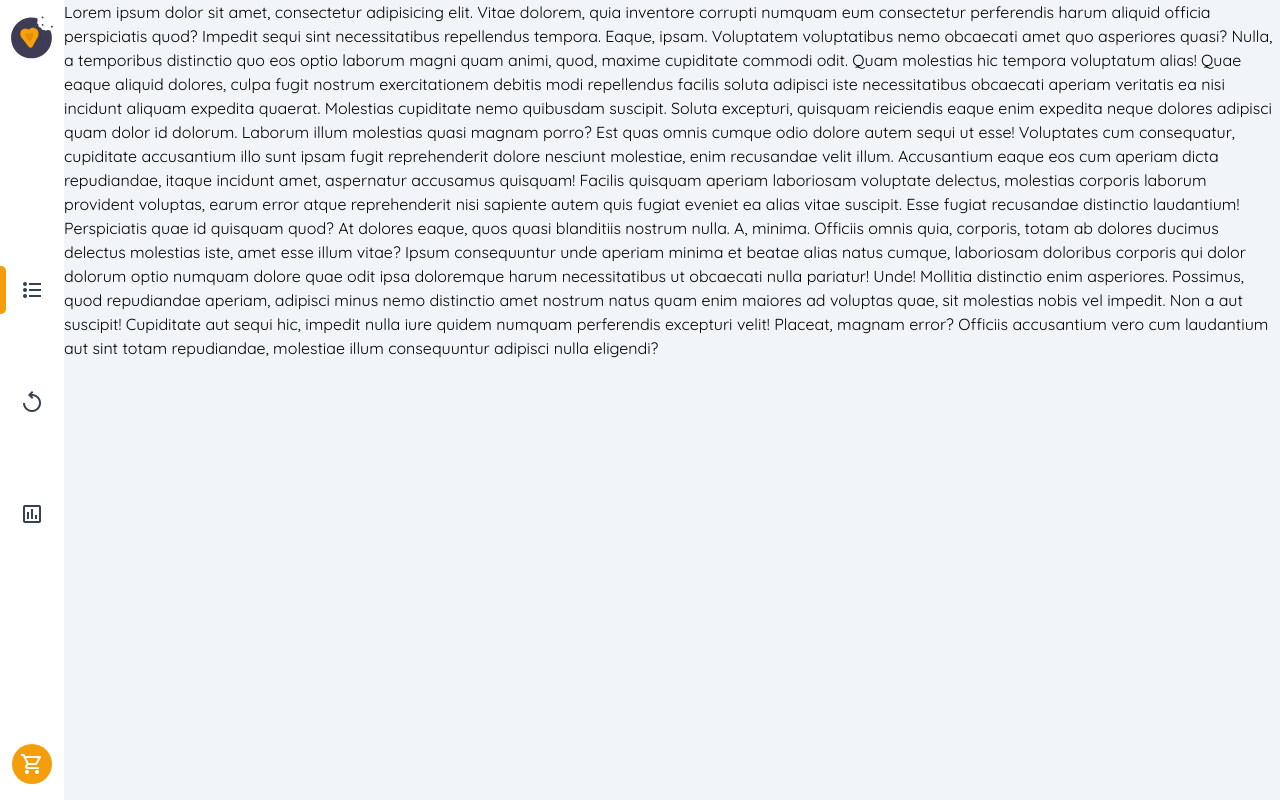
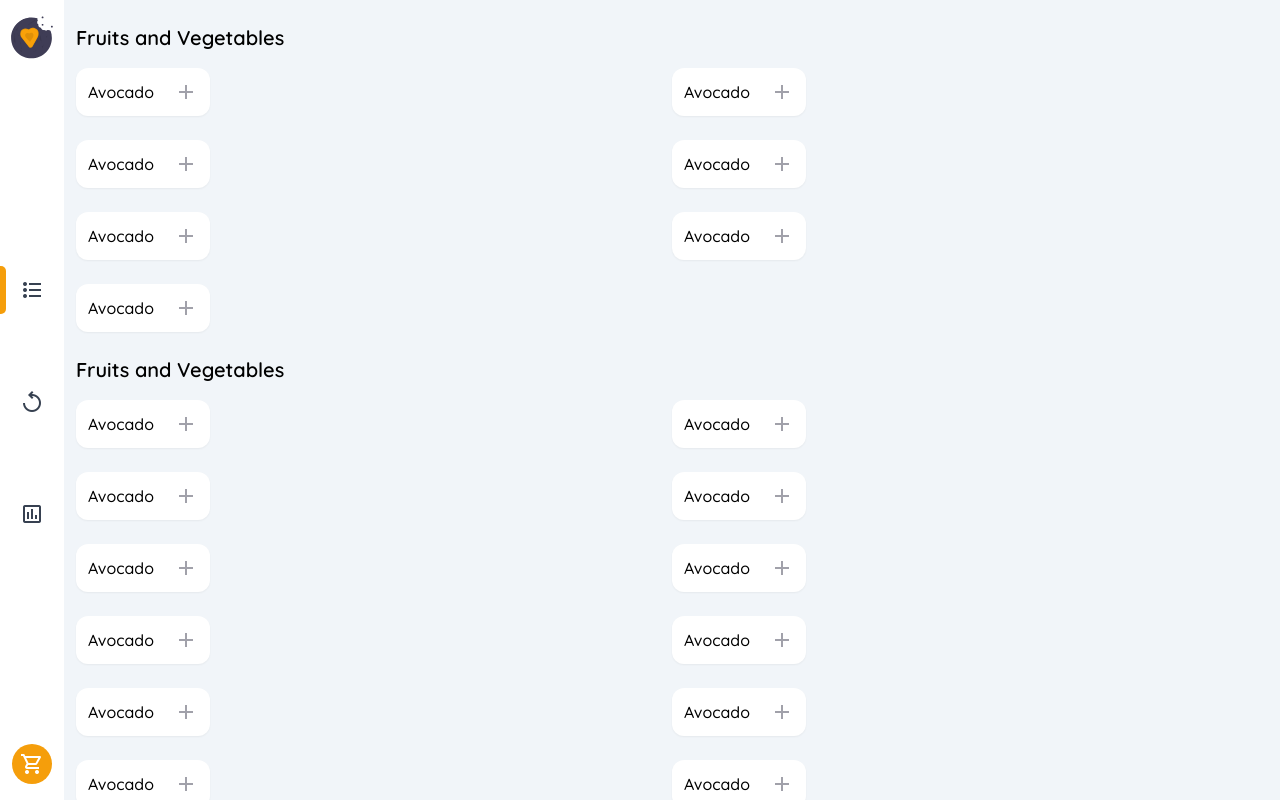
Before and after one commit to sarrietav-dev/shoppingify, an Angular app in the folder Client/: page / in a window 1280 px wide. Built offline with nearby package versions, Linux system fonts and the light colour scheme.

Commit message:
💄 Create the item dashboard (#2)
* 🚧 Create the item list module

WIth its page component

* 🚧 Export ItemDashboard

* 🔥 Remove obj folder

* 💄 Finish the item dashboard

```diff
--- a/Client/src/app/app.component.html
+++ b/Client/src/app/app.component.html
@@ -1,36 +1,6 @@
 <div class="flex h-full">
   <app-navbar></app-navbar>
-  <main class="h-full overflow-y-auto bg-slate-100">
-    Lorem ipsum dolor sit amet, consectetur adipisicing elit. Vitae dolorem,
-    quia inventore corrupti numquam eum consectetur perferendis harum aliquid
-    officia perspiciatis quod? Impedit sequi sint necessitatibus repellendus
-    tempora. Eaque, ipsam. Voluptatem voluptatibus nemo obcaecati amet quo
-    asperiores quasi? Nulla, a temporibus distinctio quo eos optio laborum magni
-    quam animi, quod, maxime cupiditate commodi odit. Quam molestias hic tempora
-    voluptatum alias! Quae eaque aliquid dolores, culpa fugit nostrum
-    exercitationem debitis modi repellendus facilis soluta adipisci iste
-    necessitatibus obcaecati aperiam veritatis ea nisi incidunt aliquam expedita
-    quaerat. Molestias cupiditate nemo quibusdam suscipit. Soluta excepturi,
-    quisquam reiciendis eaque enim expedita neque dolores adipisci quam dolor id
-    dolorum. Laborum illum molestias quasi magnam porro? Est quas omnis cumque
-    odio dolore autem sequi ut esse! Voluptates cum consequatur, cupiditate
-    accusantium illo sunt ipsam fugit reprehenderit dolore nesciunt molestiae,
-    enim recusandae velit illum. Accusantium eaque eos cum aperiam dicta
-    repudiandae, itaque incidunt amet, aspernatur accusamus quisquam! Facilis
-    quisquam aperiam laboriosam voluptate delectus, molestias corporis laborum
-    provident voluptas, earum error atque reprehenderit nisi sapiente autem quis
-    fugiat eveniet ea alias vitae suscipit. Esse fugiat recusandae distinctio
-    laudantium! Perspiciatis quae id quisquam quod? At dolores eaque, quos quasi
-    blanditiis nostrum nulla. A, minima. Officiis omnis quia, corporis, totam ab
-    dolores ducimus delectus molestias iste, amet esse illum vitae? Ipsum
-    consequuntur unde aperiam minima et beatae alias natus cumque, laboriosam
-    doloribus corporis qui dolor dolorum optio numquam dolore quae odit ipsa
-    doloremque harum necessitatibus ut obcaecati nulla pariatur! Unde! Mollitia
-    distinctio enim asperiores. Possimus, quod repudiandae aperiam, adipisci
-    minus nemo distinctio amet nostrum natus quam enim maiores ad voluptas quae,
-    sit molestias nobis vel impedit. Non a aut suscipit! Cupiditate aut sequi
-    hic, impedit nulla iure quidem numquam perferendis excepturi velit! Placeat,
-    magnam error? Officiis accusantium vero cum laudantium aut sint totam
-    repudiandae, molestiae illum consequuntur adipisci nulla eligendi?
+  <main class="overflow-y-auto bg-slate-100 grow px-3 py-6">
+    <item-dashboard></item-dashboard>
   </main>
 </div>
--- a/Client/src/app/app.module.ts
+++ b/Client/src/app/app.module.ts
@@ -5,6 +5,7 @@ import { AppRoutingModule } from './app-routing.module';
 import { AppComponent } from './app.component';
 import { CoreModule } from './core/core.module';
 import { BrowserAnimationsModule } from '@angular/platform-browser/animations';
+import { ItemListModule } from './modules/item-list/item-list.module';
 
 @NgModule({
   declarations: [AppComponent],
@@ -13,6 +14,7 @@ import { BrowserAnimationsModule } from '@angular/platform-browser/animations';
     AppRoutingModule,
     CoreModule,
     BrowserAnimationsModule,
+    ItemListModule
   ],
   providers: [],
   bootstrap: [AppComponent],
--- /dev/null
+++ b/Client/src/app/modules/item-list/components/dashboard-item/dashboard-item.component.html
@@ -0,0 +1,8 @@
+<li
+  class="inline-flex items-center justify-center gap-5 rounded-xl bg-white p-3 text-center shadow-sm"
+>
+  <span class="font-medium">
+    {{ title }}
+  </span>
+  <span class="material-symbols-outlined text-zinc-400"> add </span>
+</li>
--- /dev/null
+++ b/Client/src/app/modules/item-list/pages/item-dashboard/item-dashboard.component.html
@@ -0,0 +1,46 @@
+<div class="space-y-6">
+  <section class="space-y-4">
+    <h2 class="text-xl font-semibold">Fruits and Vegetables</h2>
+    <ul class="grid grid-cols-2 gap-y-6">
+      <dashboard-item title="Avocado"></dashboard-item>
+      <dashboard-item title="Avocado"></dashboard-item>
+      <dashboard-item title="Avocado"></dashboard-item>
+      <dashboard-item title="Avocado"></dashboard-item>
+      <dashboard-item title="Avocado"></dashboard-item>
+      <dashboard-item title="Avocado"></dashboard-item>
+      <dashboard-item title="Avocado"></dashboard-item>
+    </ul>
+  </section>
+  <section class="space-y-4">
+    <h2 class="text-xl font-semibold">Fruits and Vegetables</h2>
+    <ul class="grid grid-cols-2 gap-y-6">
+      <dashboard-item title="Avocado"></dashboard-item>
+      <dashboard-item title="Avocado"></dashboard-item>
+      <dashboard-item title="Avocado"></dashboard-item>
+      <dashboard-item title="Avocado"></dashboard-item>
+      <dashboard-item title="Avocado"></dashboard-item>
+      <dashboard-item title="Avocado"></dashboard-item>
+      <dashboard-item title="Avocado"></dashboard-item>
+      <dashboard-item title="Avocado"></dashboard-item>
+      <dashboard-item title="Avocado"></dashboard-item>
+      <dashboard-item title="Avocado"></dashboard-item>
+      <dashboard-item title="Avocado"></dashboard-item>
+      <dashboard-item title="Avocado"></dashboard-item>
+      <dashboard-item title="Avocado"></dashboard-item>
+    </ul>
+  </section>
+  <section class="space-y-4">
+    <h2 class="text-xl font-semibold">Fruits and Vegetables</h2>
+    <ul class="grid grid-cols-2 gap-y-6">
+      <dashboard-item title="Avocado"></dashboard-item>
+      <dashboard-item title="Avocado"></dashboard-item>
+      <dashboard-item title="Avocado"></dashboard-item>
+      <dashboard-item title="Avocado"></dashboard-item>
+      <dashboard-item title="Avocado"></dashboard-item>
+      <dashboard-item title="Avocado"></dashboard-item>
+      <dashboard-item title="Avocado"></dashboard-item>
+      <dashboard-item title="Avocado"></dashboard-item>
+      <dashboard-item title="Avocado"></dashboard-item>
+    </ul>
+  </section>
+</div>
```
Also changed, not shown: Client/src/app/modules/item-list/components/dashboard-item/dashboard-item.component.ts (added, +10 -0 lines), Client/src/app/modules/item-list/item-list.module.ts (added, +11 -0 lines), Client/src/app/modules/item-list/pages/item-dashboard/item-dashboard.component.ts (added, +10 -0 lines), Client/src/app/modules/item-list/components/dashboard-item/dashboard-item.component.css (added), Client/src/app/modules/item-list/pages/item-dashboard/item-dashboard.component.css (added), 15 other files (tests, documents, lock files or other folders).
